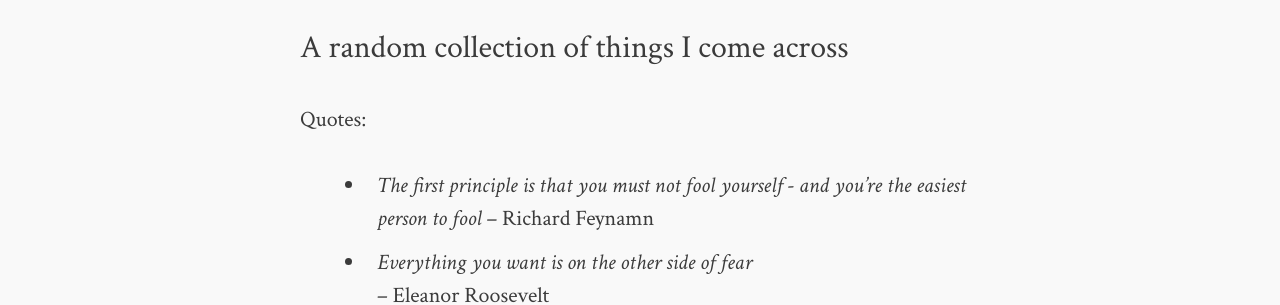
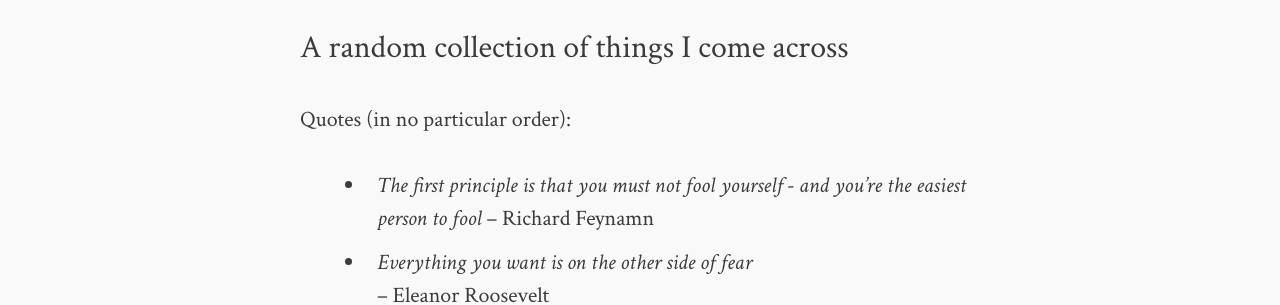
Before and after one commit to smileandknow/smileandknow.github.io, a Jekyll site: the page built from inspiration.md, in a window 1280 px wide. Shown: the part 800-1105 px from the top of the page. Built offline with Jekyll 4.4.1, drawn with Linux system fonts in a browser that asks for light colours; comment, search, counter and statistics services are not loaded.

```diff
--- a/CNAME
+++ b/CNAME
@@ -1 +1 @@
-jekyll.gtat.me
+smileandknow.github.io
--- a/inspiration.md
+++ b/inspiration.md
@@ -8,7 +8,7 @@ image:
   feature: books.jpg
 ---
 
-Quotes:
+Quotes (in no particular order):
 * _The first principle is that you must not fool yourself - and you're the easiest person to fool_ -- Richard Feynamn
 * _Everything you want is on the other side of fear_ <br> -- Eleanor Roosevelt
 * _If you are not failing, you are not trying hard enough_ <br> -- Gretchen Rubin (The Happiness Project)
```
